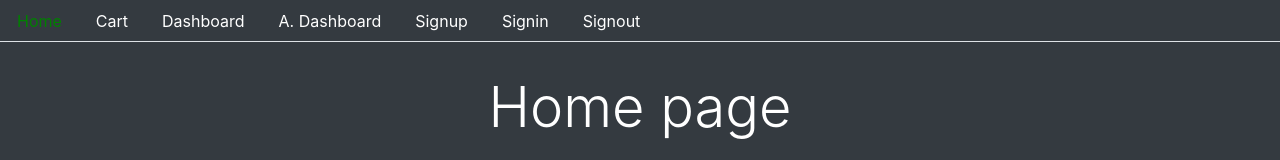
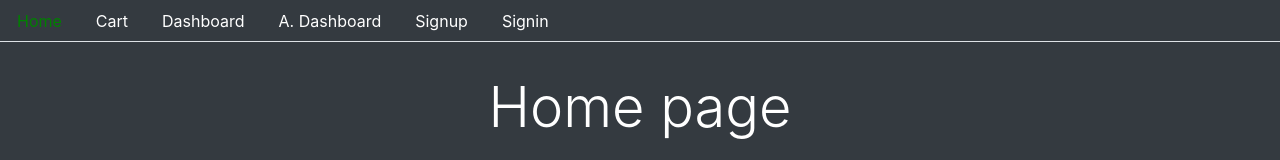
Before and after one commit to charu-24/E-Commerce, a React (Create React App) app in the folder frontend/: page / in a window 1280 px wide. Shown: the top 160 px of the page. Built offline with nearby package versions, Linux system fonts and the light colour scheme.

Commit message:
Update Menu.js

```diff
--- a/frontend/src/core/Menu.js
+++ b/frontend/src/core/Menu.js
@@ -1,5 +1,8 @@
 import React from 'react'
 import { Link, withRouter} from "react-router-dom"
+import { signout, isAutheticated } from '../auth/helper'
+
+
 
 const currentTab =(history, path) =>{
     if( history.location.pathname === path)
@@ -34,21 +37,31 @@
                 style = { currentTab(history, "/admin/dashboard") }
                 className="nav-link" to="/admin/dashboard">A. Dashboard</Link>
             </li>
-            <li className="nav-item">
+            {!isAutheticated() && (
+                <li className="nav-item">
                 <Link
                 style = { currentTab(history, "/signup") }
                 className="nav-link" to="/signup">Signup</Link>
             </li>
-            <li className="nav-item">
+            )}
+            {!isAutheticated() && (
+                <li className="nav-item">
                 <Link
                 style = { currentTab(history, "/signin") }
                 className="nav-link" to="/signin">Signin</Link>
             </li>
-            <li className="nav-item">
-                <Link
-                style = { currentTab(history, "/signout") }
-                className="nav-link" to="/signout">Signout</Link>
-            </li>
+            )}
+            {isAutheticated() && (
+                <li className="nav-item">
+                    <span className="nav-link text-warning" onClick={() => {
+                        signout(() =>{
+                            history.push('/')
+                        })
+                    }}>
+                        Signout
+                    </span>
+                </li>
+            )}
         </ul>
     </div>
 
```
